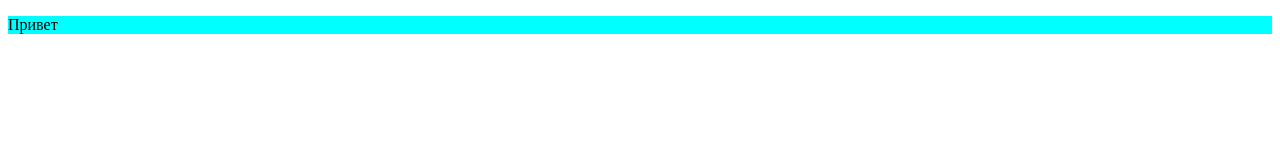
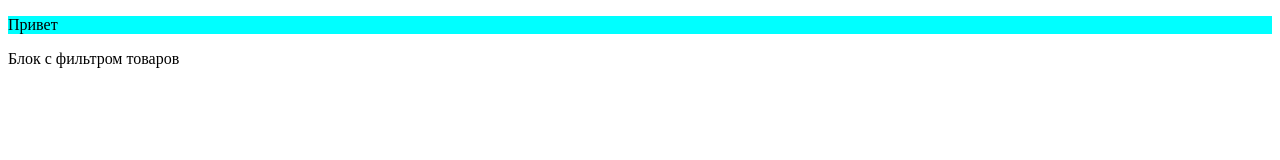
Before and after one commit to artemlepekhin/skillbox, a plain HTML site: page index.html in a window 1280 px wide. Drawn offline with Linux system fonts and the light colour scheme.

Commit message:
catalog filter added

```diff
--- a/index.html
+++ b/index.html
@@ -9,5 +9,6 @@
 </head>
 <body>
     <p>Привет</p>
+    <div>Блок с фильтром товаров</div>
 </body>
 </html>
```
